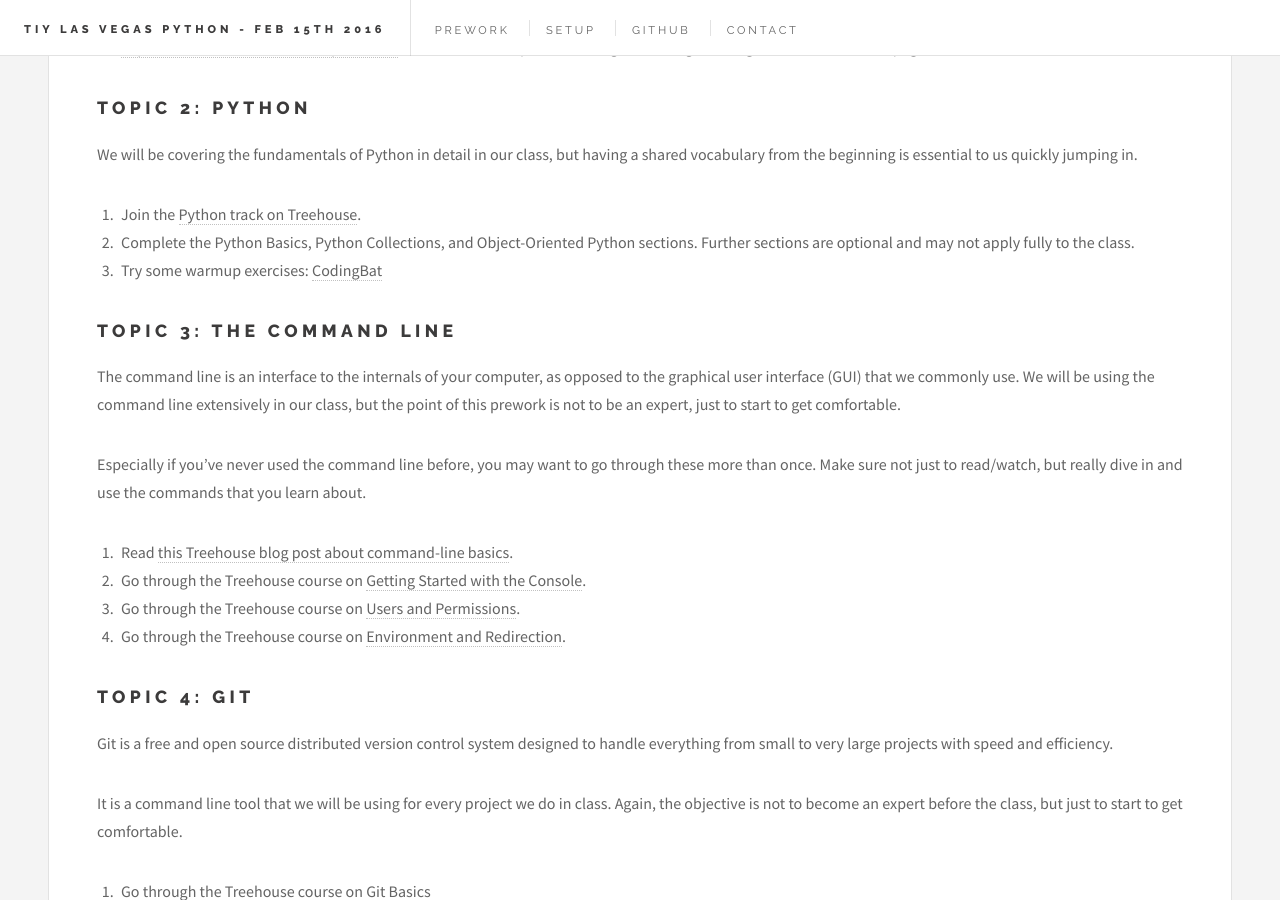
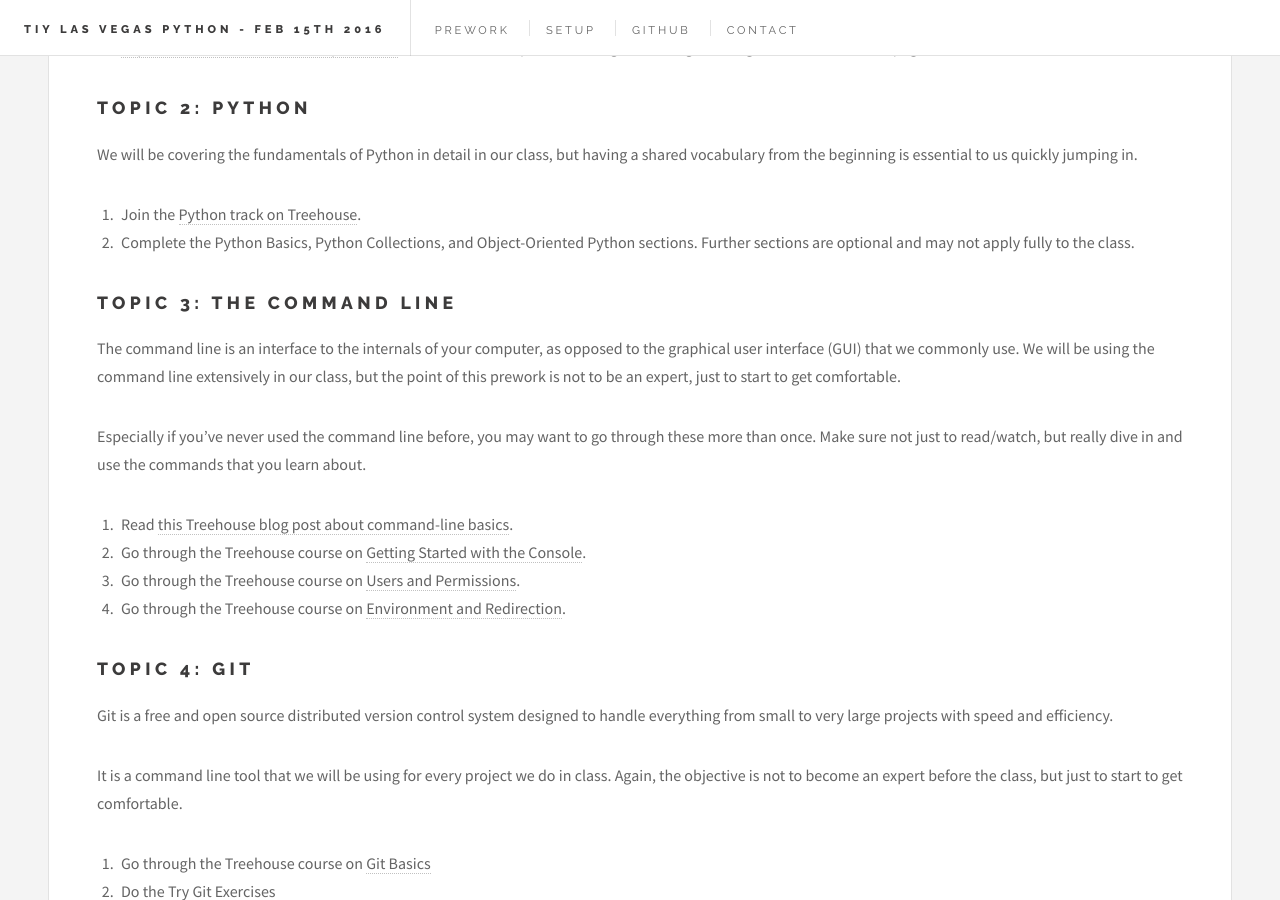
Before and after one commit to tiy-lv-python-2016-02/tiy-lv-python-2016-02.github.io, a Jekyll site: the page built from prework.md, in a window 1280 px wide and 900 px high, scrolled down 1932 px. Built offline with Jekyll 4.4.1, drawn with Linux system fonts in a browser that asks for light colours; some of the changed text lies outside the part shown.

Commit message:
Moving codingbat to optional exercises

```diff
--- a/prework.md
+++ b/prework.md
@@ -52,7 +52,6 @@
 
 1. Join the [Python track on Treehouse](http://teamtreehouse.com/tracks/learn-python).
 2. Complete the Python Basics, Python Collections, and Object-Oriented Python sections. Further sections are optional and may not apply fully to the class.
-3. Try some warmup exercises: [CodingBat](http://codingbat.com/python)
 
 ## Topic 3: The Command Line
 
```
Also changed, not shown: other parts of prework.md (+1 -0 lines).
